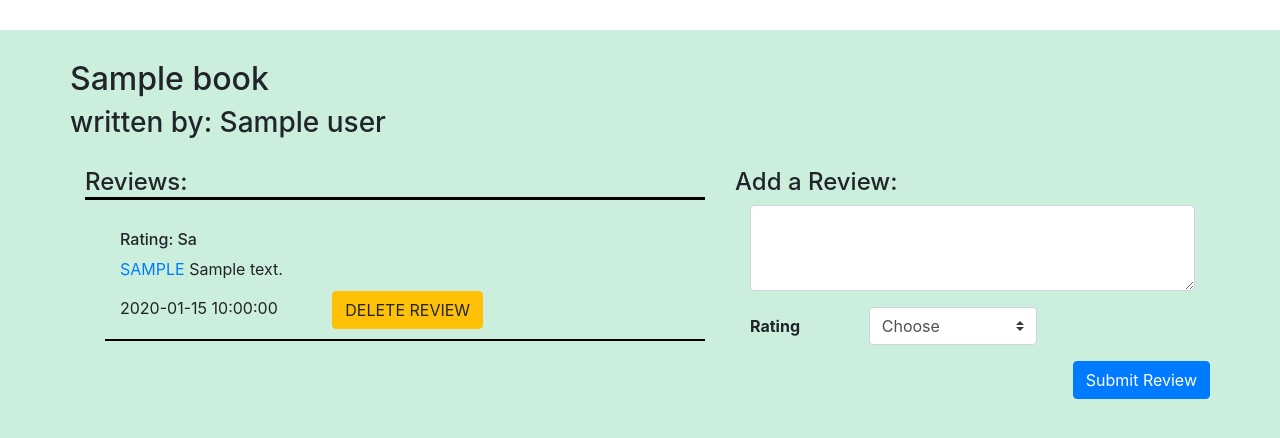
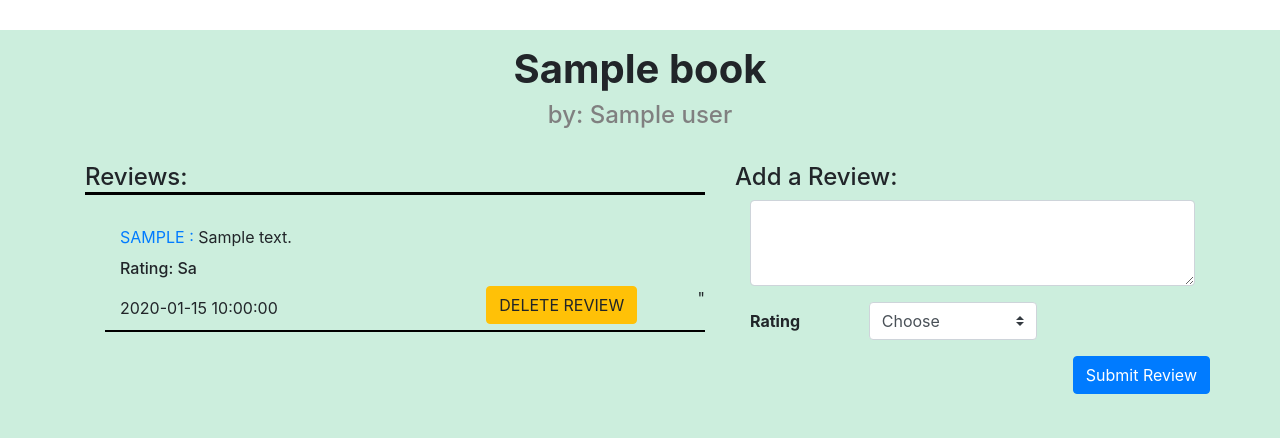
Before and after one commit to kellikells/Book-Reviews, a Flask app: page /get_book_review/1 in a window 1280 px wide. Shown: the part 56-494 px from the top of the page. Run offline with Flask 2, Linux system fonts and the light colour scheme; the visitor is signed in with stand-in values (Sample User, id 1); tables that the repository leaves empty hold one stand-in row (values such as "Sample post"); some libraries are stand-ins or nearby versions.

Commit message:
fixed button spacing and title on get_book_review page

```diff
--- a/templates/bookreview.html
+++ b/templates/bookreview.html
@@ -45,7 +45,7 @@
 
     <!-- =================================================================================================== -->
 
-    <div style="height: 30px; background-color:white; margin-bottom: 30px;">
+    <div style="height: 30px; background-color:white; margin-bottom: 15px;">
     </div>
 
     {% for book in results %}
@@ -53,17 +53,17 @@
 
 
         <!----- book title  ------->
-        <div class="row">
-            <h2>
+        <div class="row justify-content-center">
+            <h1 style="font-weight:bold;">
                 {{ book.title|capitalize }}
-            </h2>
+            </h1>
         </div>
-        <div class="row">
+        <div class="row justify-content-center" style="margin-bottom: 25px;">
 
             <!-- author  -->
-            <h3>
-                written by: {{ book.author_name|capitalize }}
-            </h3>
+            <h4 style="color: grey;">
+                by: {{ book.author_name|capitalize }}
+            </h4>
 
         </div>
         <div class="row" style="margin-top: 20px;">
@@ -86,30 +86,37 @@
                 <div class="row" style="margin: 20px 0;">
                     <div class="col" style="margin-left: 20px; border-bottom: solid 2px black;">
 
-                        <!-- rating -->
-                        <h6>Rating: {{ review.rating }}</h6>
-
                         <div>
                             <!-- user alias as a link  -->
-                            <a href="/getUser/{{ review.user_id }}">{{ review.alias|upper }} </a>
+                            <a href="/getUser/{{ review.user_id }}">{{ review.alias|upper }} :</a>
 
                             <!-- review content -->
                             {{ review.content }}
                         </div>
+                        <div style="margin-top: 10px;">
+                            <!-- rating -->
+                            <h6>Rating: {{ review.rating }}</h6>
 
-                        <!-- comment timestamp  -->
-                        <p style="margin: 10px 0;"> {{ review.updated_at }}
+                        </div>
 
+                        <div class="row">
+                            <div class="col">
+                                <!-- comment timestamp  -->
+                                <p style="margin: 10px 0;"> {{ review.updated_at }} </p>
+
+                            </div>
 
                             <!-- --------------- delete --------------------  -->
                             {% if review.user_id == session['user_id']: %}
+                            <div class="col">
+                                <a href="/delete_review/{{ review.book_id }}/{{ review.id }}" class="btn btn-warning"
+                                    role="button" style="margin-left: 70px;">DELETE REVIEW</a>
+                            </div>"
 
-                            <a href="/delete_review/{{ review.book_id }}/{{ review.id }}" class="btn btn-warning"
-                                role="button" style="margin-left: 50px;">DELETE REVIEW</a>
 
                             {% endif %}
                             <!-- -----------------------------------------  -->
-                        </p>
+                        </div>
                     </div>
                 </div>
                 {% endfor %}
```
Also changed, not shown: templates/books.html (+17 -16 lines).
